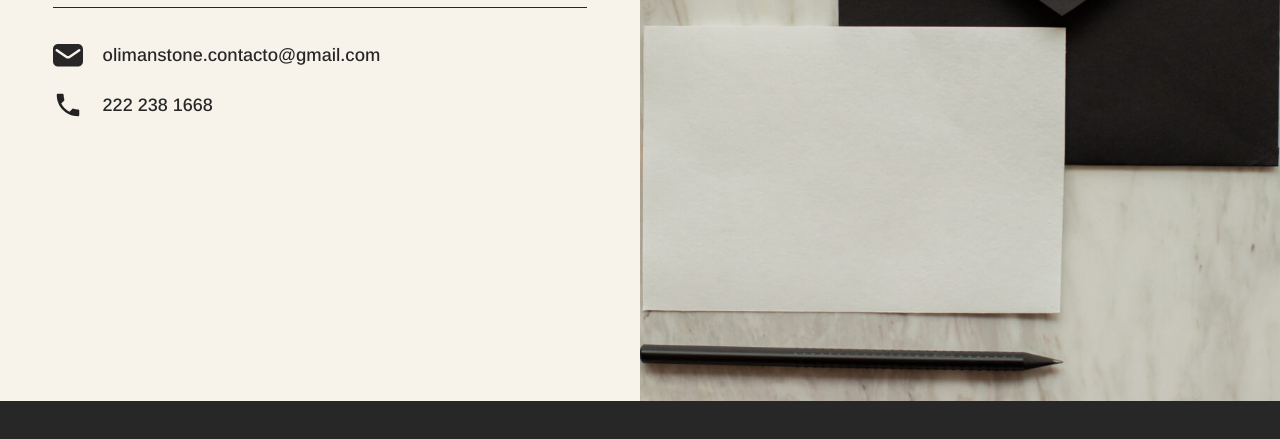
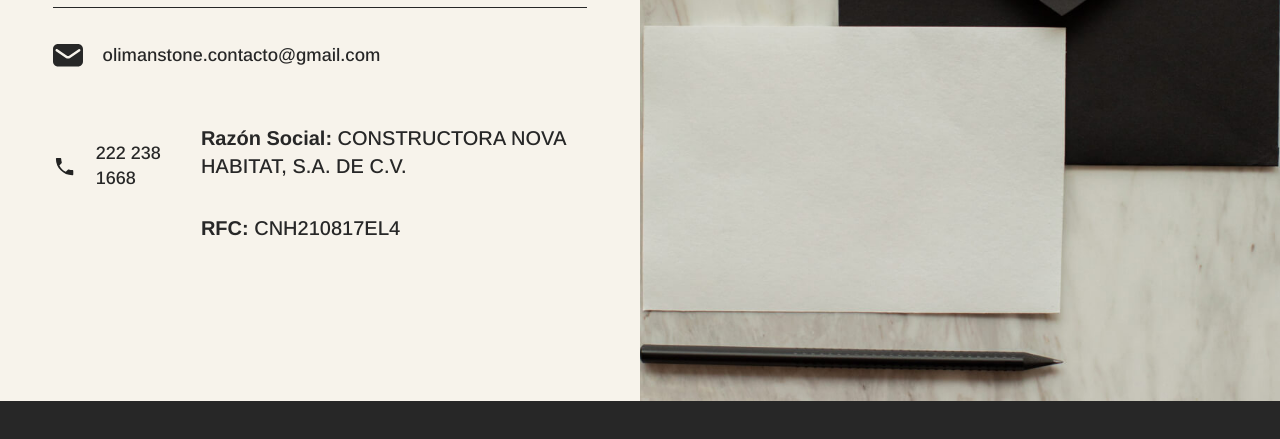
Before and after one commit to Diegocerzel/oliman, a website with bundled scripts: page public/contacto.html in a window 1280 px wide. Shown: the part 399-838 px from the top of the page. Built offline with nearby package versions, Linux system fonts and the light colour scheme.

Commit message:
Update contacto.html
Ajuste de Contacto. RFC

```diff
--- a/public/contacto.html
+++ b/public/contacto.html
@@ -1,4 +1,4 @@
-<!DOCTYPE html>
+<!doctype html>
 <html lang="es-MX">
   <head>
     <title>Oliman Stone - Contacto</title>
@@ -199,6 +199,12 @@
                 </svg>
               </div>
               <a href="tel:2222381668">222 238 1668</a>
+              <div class="info-contacto">
+                <p>
+                  <b>Razón Social:</b> CONSTRUCTORA NOVA HABITAT, S.A. DE C.V.
+                </p>
+                <p><b>RFC:</b> CNH210817EL4</p>
+              </div>
             </div>
           </div>
         </div>
```
